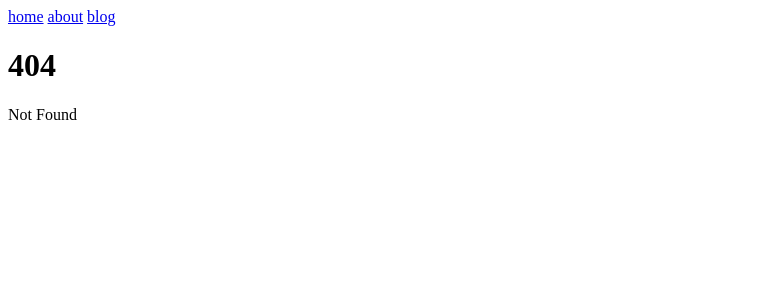
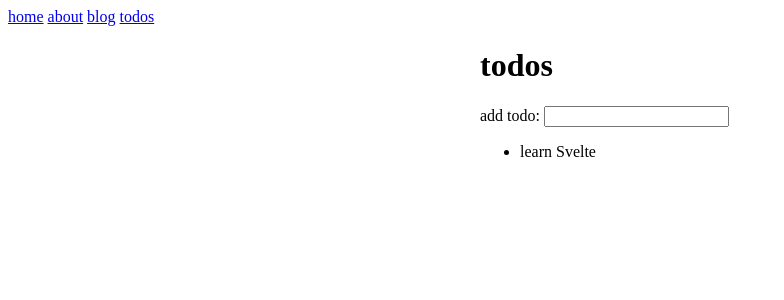
Before and after one commit to aurelienroux/svelte-learning, a SvelteKit app: page /todos in a window 1280 px wide. Before the commit this address had no page. Shown: the top 300 px of the page, without its empty margins (0-784 px from the left). Built offline with nearby package versions, Linux system fonts and the light colour scheme; no server answers.

Commit message:
todos app with db

```diff
--- /dev/null
+++ b/src/lib/server/database.ts
@@ -0,0 +1,36 @@
+const db = new Map();
+
+export function getTodos(userId) {
+	if (!db.get(userId)) {
+		db.set(userId, [
+			{
+				id: crypto.randomUUID(),
+				description: 'learn Svelte',
+				done: false
+			}
+		]);
+	}
+
+	return db.get(userId);
+}
+
+export function createTodo(userId, description) {
+	const todos = db.get(userId);
+
+	todos.push({
+		id: crypto.randomUUID(),
+		description: description,
+		done: false
+	});
+
+	return db;
+}
+
+export function deleteTodo(userid, todoid) {
+	const todos = db.get(userid);
+	const index = todos.findIndex((todo) => todo.id === todoid);
+
+	if (index !== -1) {
+		todos.splice(index, 1);
+	}
+}
--- a/src/routes/+layout.svelte
+++ b/src/routes/+layout.svelte
@@ -6,6 +6,7 @@
 	<a href="/">home</a>
 	<a href="/about">about</a>
 	<a href="/blog">blog</a>
+	<a href="/todos">todos</a>
 </nav>
 
 <main>
--- /dev/null
+++ b/src/routes/todos/+page.server.ts
@@ -0,0 +1,22 @@
+import type { PageServerLoad } from './$types';
+import * as db from '$lib/server/database';
+
+export const load = (async ({ cookies }) => {
+	const id = cookies.get('userId');
+
+	if (!id) {
+		cookies.set('userId', crypto.randomUUID(), { path: '/' });
+	}
+
+	return {
+		todos: db.getTodos(id) ?? []
+	};
+}) satisfies PageServerLoad;
+
+export const actions = {
+	default: async ({ cookies, request }) => {
+		const data = await request.formData();
+
+		db.createTodo(cookies.get('userId'), data.get('description'));
+	}
+};
--- /dev/null
+++ b/src/routes/todos/+page.svelte
@@ -0,0 +1,60 @@
+<script>
+	export let data;
+</script>
+
+<div class="centered">
+	<h1>todos</h1>
+
+	<form method="post">
+		<label>
+			add todo:
+			<input name="description" autocomplete="off" />
+		</label>
+	</form>
+
+	<ul class="todos">
+		{#each data.todos as todo (todo.id)}
+			<li>
+				{todo.description}
+			</li>
+		{/each}
+	</ul>
+</div>
+
+<style>
+	.centered {
+		max-width: 20em;
+		margin: 0 auto;
+	}
+
+	label {
+		width: 100%;
+	}
+
+	input {
+		flex: 1;
+	}
+
+	/* span {
+		flex: 1;
+	} */
+
+	/* button {
+		border: none;
+		background: url(./remove.svg) no-repeat 50% 50%;
+		background-size: 1rem 1rem;
+		cursor: pointer;
+		height: 100%;
+		aspect-ratio: 1;
+		opacity: 0.5;
+		transition: opacity 0.2s;
+	} */
+
+	/* button:hover {
+		opacity: 1;
+	} */
+
+	/* .saving {
+		opacity: 0.5;
+	} */
+</style>
```
Also changed, not shown: src/routes/todos/remove.svg (added).
